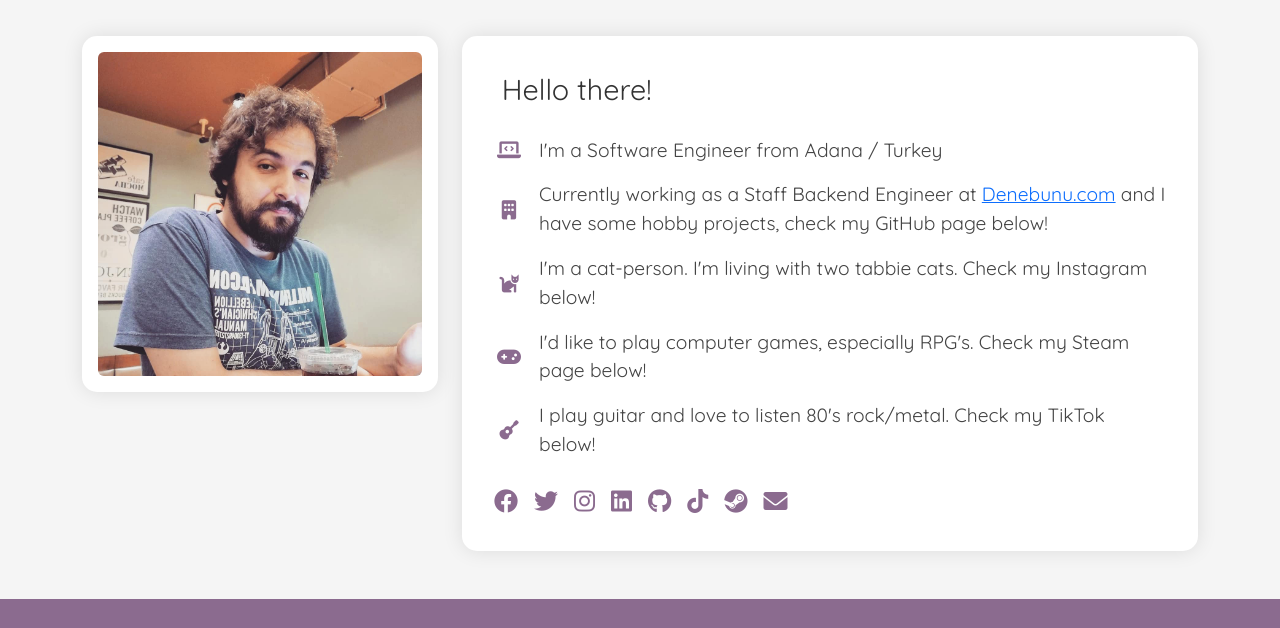
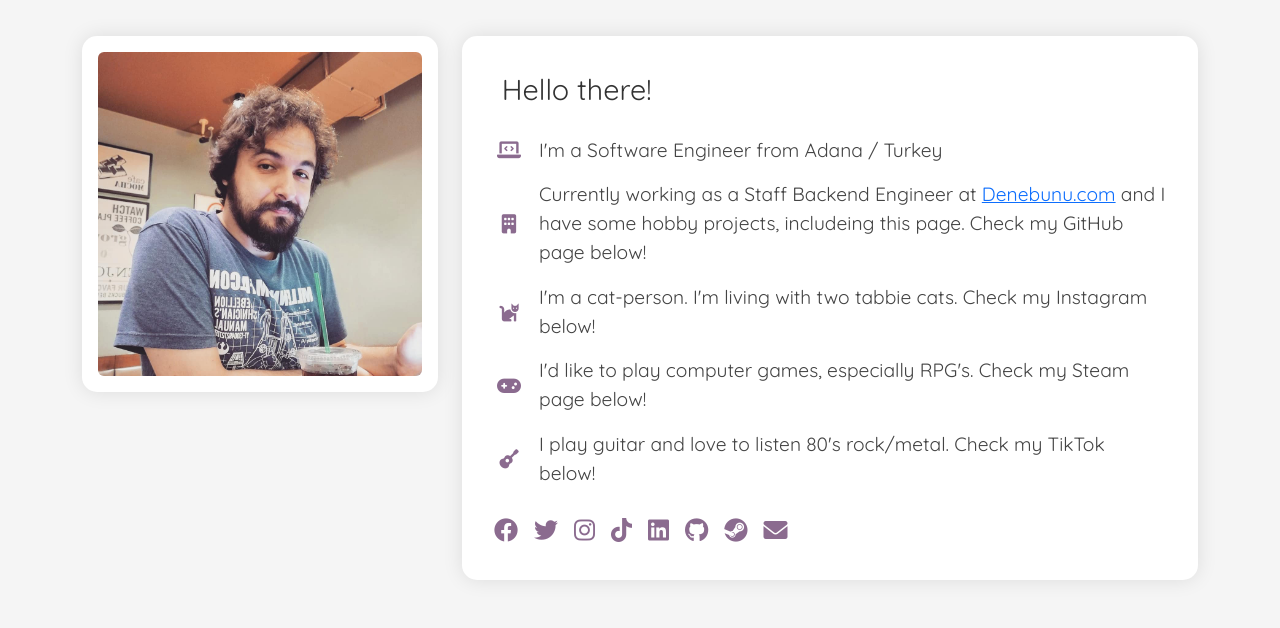
Before and after one commit to dhargan/tunay-django, a Django app: page / in a window 1280 px wide. Shown: the part 363-991 px from the top of the page. Before the commit the page ends 962 px from the top, so only its background shows below. Run offline with Django 5.2, Linux system fonts and the light colour scheme.

Commit message:
Update index.html to correct the wording in the job description and reorder social media links for better visibility. This enhances the overall presentation of personal information.

```diff
--- a/tunay/home/templates/index.html
+++ b/tunay/home/templates/index.html
@@ -39,7 +39,7 @@
                         </div>
 
                         <div class="info-item quicksand-txt">
-                            <i class="fas fa-building"></i> <span>Currently working as a Staff Backend Engineer at <a href="https://denebunu.com" target="_blank">Denebunu.com</a> and I have some hobby projects, check my GitHub page below!</span>
+                            <i class="fas fa-building"></i> <span>Currently working as a Staff Backend Engineer at <a href="https://denebunu.com" target="_blank">Denebunu.com</a> and I have some hobby projects, includeing this page. Check my GitHub page below!</span>
                         </div>
 
                         <div class="info-item quicksand-txt">
@@ -60,9 +60,9 @@
                         <a href="https://www.facebook.com/teyobeyler" target="_blank" class="social-icon"><i class="fab fa-facebook"></i></a>
                         <a href="https://x.com/teyobeyler" target="_blank" class="social-icon"><i class="fab fa-twitter"></i></a>
                         <a href="https://www.instagram.com/teyobeyler/" target="_blank" class="social-icon"><i class="fab fa-instagram"></i></a>
+                        <a href="https://www.tiktok.com/@teyobeyler" target="_blank" class="social-icon"><i class="fab fa-tiktok"></i></a>
                         <a href="https://www.linkedin.com/in/a-teoman-unay-93684527/" target="_blank" class="social-icon"><i class="fab fa-linkedin"></i></a>
                         <a href="https://github.com/dhargan" target="_blank" class="social-icon"><i class="fab fa-github"></i></a>
-                        <a href="https://www.tiktok.com/@teyobeyler" target="_blank" class="social-icon"><i class="fab fa-tiktok"></i></a>
                         <a href="https://steamcommunity.com/id/teyobeyler/" target="_blank" class="social-icon"><i class="fab fa-steam"></i></a>
                         <a href="mailto:teomanunay@gmail.com" target="_blank" class="social-icon"><i class="fas fa-envelope"></i></a>
                     </div>
```
